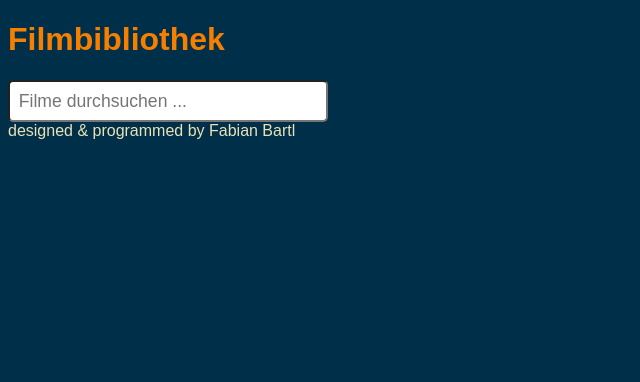
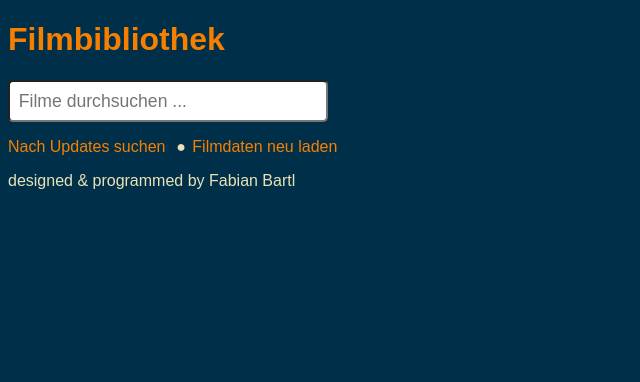
Before and after one commit to FabianBartl/Filmbibliothek, a Flask app: page / in a window 1280 px wide. Shown: the top 382 px of the page, without its empty margins (0-640 px from the left). Run offline with Flask 2, Linux system fonts and the light colour scheme; parts of the project's set-up code (start-up, migrations or seed data) failed here and were passed over.

Commit message:
add links in footer and url routes for /update/ and /reload/

```diff
--- a/templates/footer.html
+++ b/templates/footer.html
@@ -1,3 +1,11 @@
 <footer>
+	<ul class="row">
+		<li>
+			<a href="/update/">Nach Updates suchen</a>
+		</li>
+		<li>
+			<a href="/reload/">Filmdaten neu laden</a>
+		</li>
+	</ul>
 	designed &amp; programmed by Fabian Bartl
 </footer>
--- a/webserver.py
+++ b/webserver.py
@@ -40,22 +40,33 @@ def index():
 	return render_template("index.html", movies=movies_json)
 
 # detailed movie data
-@app.route('/movie/<movieID>/')
+@app.route("/movie/<movieID>/")
 def movie(movieID):
 	return render_template("movie.html", movie=movies_json[movieID])
 
 # stream movie
-@app.route('/movie/<movieID>/stream/')
+@app.route("/movie/<movieID>/stream/")
 def movie_stream(movieID):
 	movie_data = movies_json[movieID]
 	return send_from_directory(movie_data["directory"], f'{movie_data["filename"]}.{movie_data["extension"]}', as_attachment=False)
 
 # get subtitles
-@app.route('/movie/<movieID>/subtitles/<language>/')
+@app.route("/movie/<movieID>/subtitles/<language>/")
 def movie_subtitles_language(movieID, language):
 	movie_data = movies_json[movieID]
 	return send_from_directory(movie_data["directory"], f'{movie_data["filename"]}.{language}.vtt', as_attachment=False)
 
+# search for software updates
+@app.route("/update/")
+def update_software():
+	return render_template("update_software.html")
+
+# re-load movie data
+@app.route("/reload/")
+def reload_moviedata():
+	return render_template("reload_moviedata.html")
+
+
 # run webserver
 if __name__ == "__main__":
 	app.run(debug=True, port=80)
```
